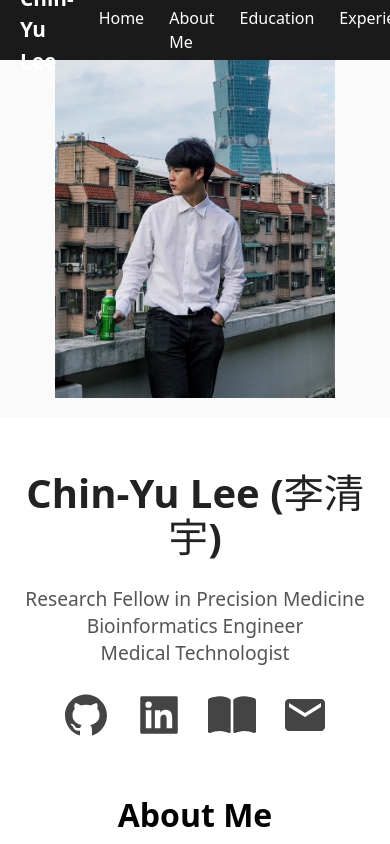
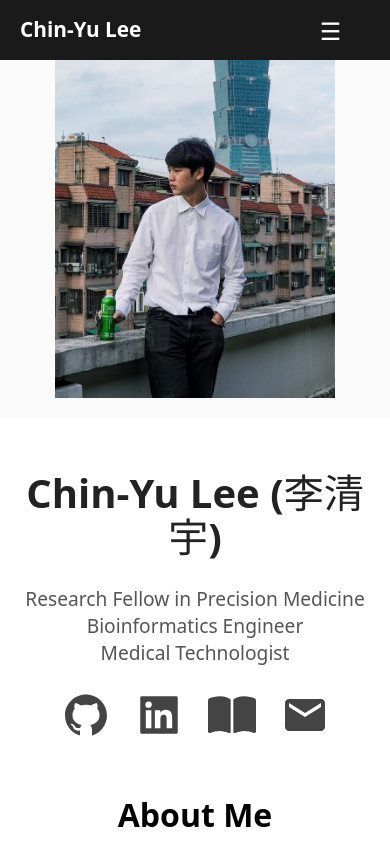
Before and after one commit to benson1231/benson1231.github.io, a React (Vite) app: page / in a window 390 px wide. Shown: the top 844 px of the page. Built offline with nearby package versions, Linux system fonts and the light colour scheme.

Commit message:
edited nav

```diff
--- a/src/Nav.css
+++ b/src/Nav.css
@@ -1,25 +1,18 @@
 .navbar {
     position: fixed;
-    /* 固定定位 */
     top: 0;
-    /* 置頂 */
     left: 0;
-    /* 從左側開始 */
     width: 100%;
-    /* 寬度撐滿整個視窗 */
     height: 60px;
-    /* 固定高度，方便調整內容 margin */
     background-color: #1a1a1a;
     color: white;
     display: flex;
     align-items: center;
     z-index: 1000;
-    /* 確保在最上層 */
     padding: 0 20px;
     box-sizing: border-box;
 }
 
-/* 其他內部樣式保持不變 */
 .nav-wrapper {
     display: flex;
     justify-content: space-between;
@@ -33,6 +26,16 @@
     user-select: none;
 }
 
+.nav-toggle {
+    display: none;
+    font-size: 1.5rem;
+    background: none;
+    border: none;
+    color: white;
+    cursor: pointer;
+}
+
+/* nav-menu 預設為橫向排列 */
 .nav-menu {
     list-style: none;
     display: flex;
@@ -55,10 +58,33 @@
     color: #f0a500;
 }
 
-/* 響應式漢堡選單及其他樣式依需求調整 */
+/* 響應式設計：在手機上改為垂直顯示 */
+@media (max-width: 768px) {
+    .nav-toggle {
+        display: block;
+    }
 
-/* 主內容區需加上 margin-top 避免被遮擋 */
+    .nav-menu {
+        display: none;
+        flex-direction: column;
+        position: absolute;
+        top: 60px;
+        left: 0;
+        background-color: #1a1a1a;
+        width: 100%;
+    }
+
+    .nav-menu.open {
+        display: flex;
+    }
+
+    .nav-menu li {
+        margin: 15px 0;
+        text-align: center;
+    }
+}
+
+/* 主內容區 */
 .main-content {
     margin-top: 80px;
-    /* 與 navbar 高度相同 */
 }
--- a/src/Nav.jsx
+++ b/src/Nav.jsx
@@ -1,4 +1,4 @@
-import React from "react";
+import React, { useState } from "react";
 import "./nav.css";
 
 const menuItems = [
@@ -13,14 +13,28 @@ const menuItems = [
 ];
 
 function Nav() {
+  const [menuOpen, setMenuOpen] = useState(false);
+
   return (
     <nav className="navbar" aria-label="Primary navigation">
       <div className="nav-wrapper">
         <div className="nav-logo">Chin-Yu Lee</div>
-        <ul className="nav-menu">
+
+        {/* 漢堡選單按鈕 */}
+        <button
+          className="nav-toggle"
+          aria-label="Toggle navigation"
+          onClick={() => setMenuOpen(!menuOpen)}
+        >
+          ☰
+        </button>
+
+        <ul className={`nav-menu ${menuOpen ? "open" : ""}`}>
           {menuItems.map(({ href, label }) => (
             <li key={href}>
-              <a href={href}>{label}</a>
+              <a href={href} onClick={() => setMenuOpen(false)}>
+                {label}
+              </a>
             </li>
           ))}
         </ul>
```
